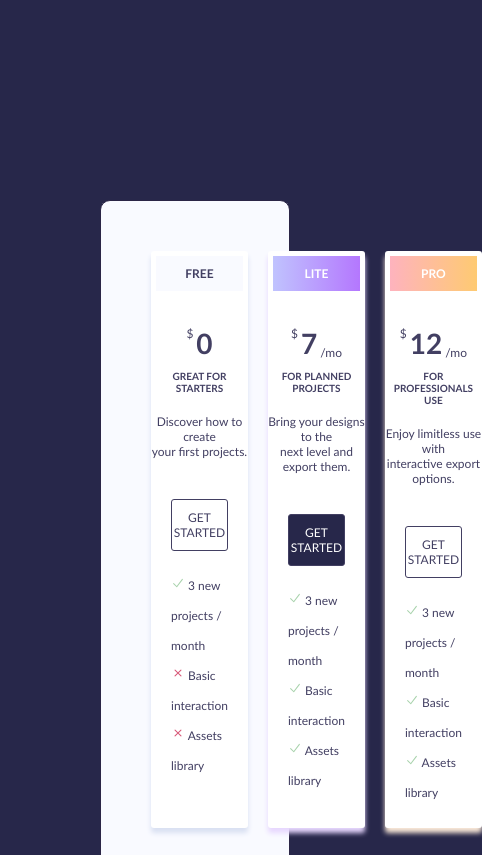
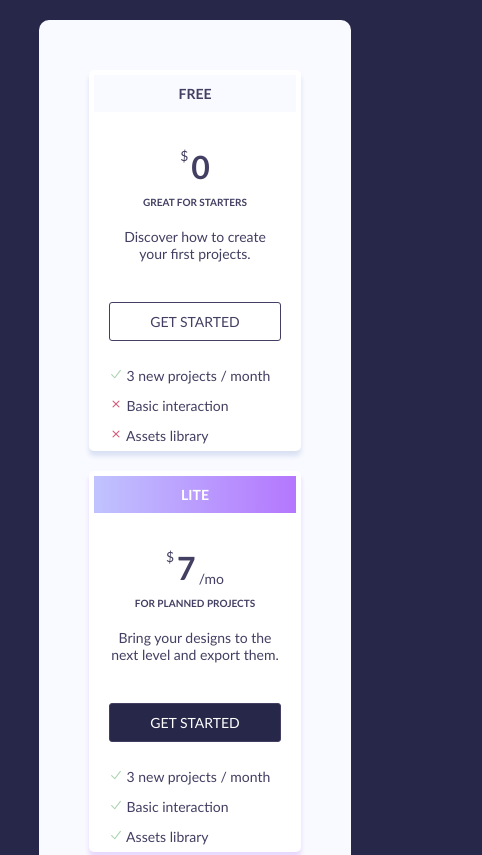
Before and after one commit to ennn22/pricing-cards, a plain HTML site: page index.html in a window 390 px wide. Shown: the top 855 px of the page, 482 px wide, since content can reach past the window. Drawn offline with Linux system fonts and the light colour scheme.

Commit message:
Added mobile responsive design.

```diff
--- a/index.html
+++ b/index.html
@@ -85,5 +85,6 @@
       </ul>
     </div>
   </div>
+  <script src="./script.js"></script>
 </body>
 </html>
--- a/style.css
+++ b/style.css
@@ -12,28 +12,28 @@ body {
 }
 
 .container {
-  border: 1px solid #2B2546;
   background-color: #F9FAFF;
   border-radius: 10px;
   display: flex;
   flex-direction: row;
   gap: 20px;
   padding: 50px;
-  margin: 200px 100px;
+  width: 80vw;
+  margin: 200px auto;
   z-index: 1;
 }
 
 .free-box,
 .lite-box,
 .pro-box {
-  border-radius: 3px;
-  font-size: 12px;
+  border-radius: 5px;
+  font-size: 14px;
   flex: 1 1 0;
   background-color: #FFF;
 }
 
 .free-box {
-  box-shadow: 0px 5px 5px #D9E0F2;
+  box-shadow: 0 5px 5px #D9E0F2;
 }
 
 .lite-box {
@@ -47,7 +47,7 @@ body {
 .title {
   text-align: center;
   margin: 5px;
-  font-weight: 600;
+  font-weight: 700;
 }
 
 .free-title {
@@ -76,8 +76,8 @@ body {
 }
 
 .price {
-  font-size: 28px;
-  font-weight: 600;
+  font-size: 32px;
+  font-weight: 700;
 }
 
 .price-symbol {
@@ -108,6 +108,14 @@ body {
   margin: 0 20px;
   padding: 10px 0;
   text-align: center;
+  transition: all .5s;
+  cursor: pointer;
+}
+
+.getstarted-box:hover {
+  background: linear-gradient(90deg, #6ee7b7, #bef264);
+  border: 1px solid transparent;
+  color: #022c22 !important;
 }
 
 .lite-box .getstarted-box {
@@ -116,7 +124,8 @@ body {
 }
 
 .features {
-  padding: 20px;
+  margin-top: 20px;
+  padding: 0 20px;
   list-style: none;
   line-height: 30px;
 }
@@ -124,3 +133,10 @@ body {
 svg {
   width: 14px;
 }
+
+@media screen and (max-width: 425px) {
+  .container {
+    display: flex;
+    flex-direction: column;
+    margin: 20px auto;
+}
```
Also changed, not shown: 1 other file.
